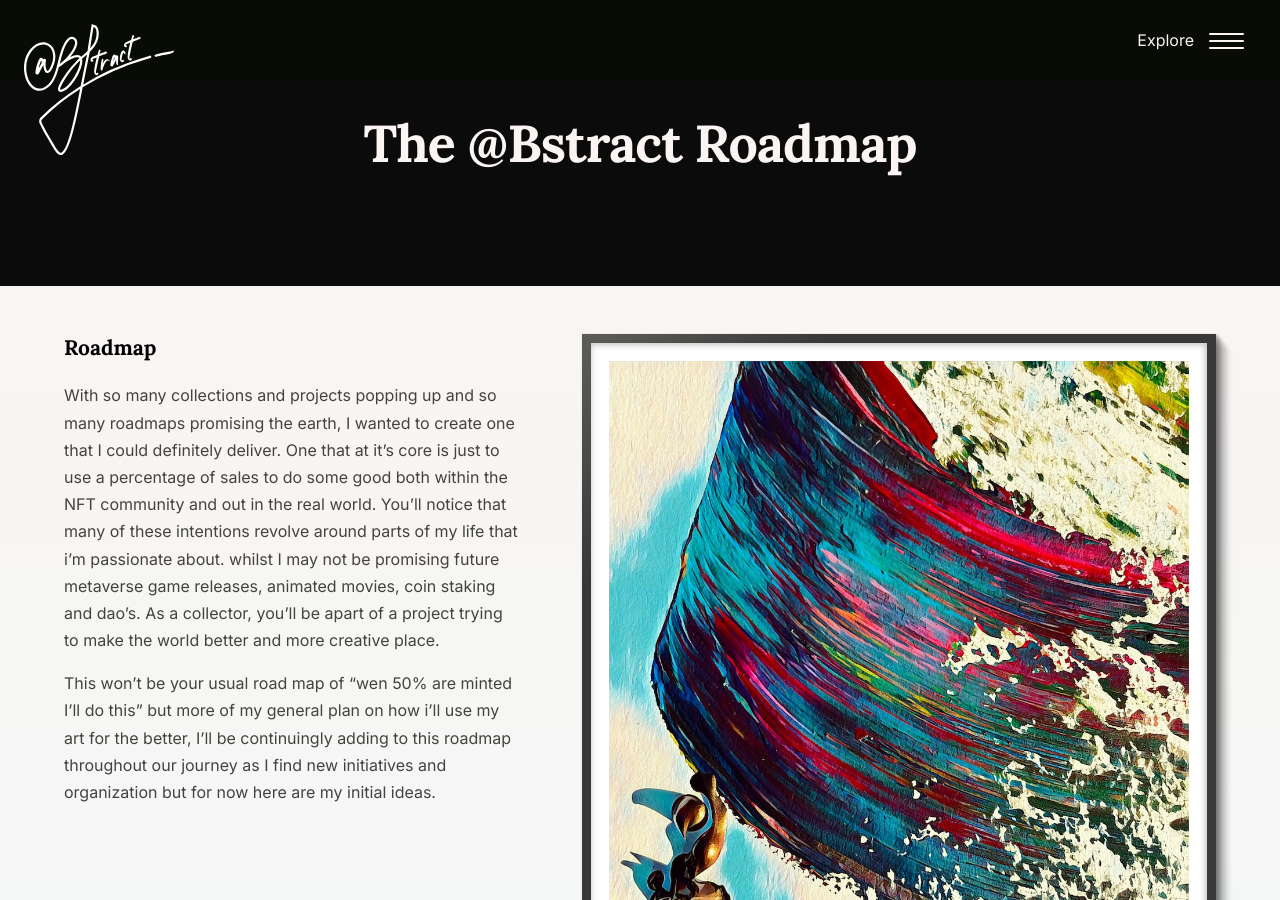
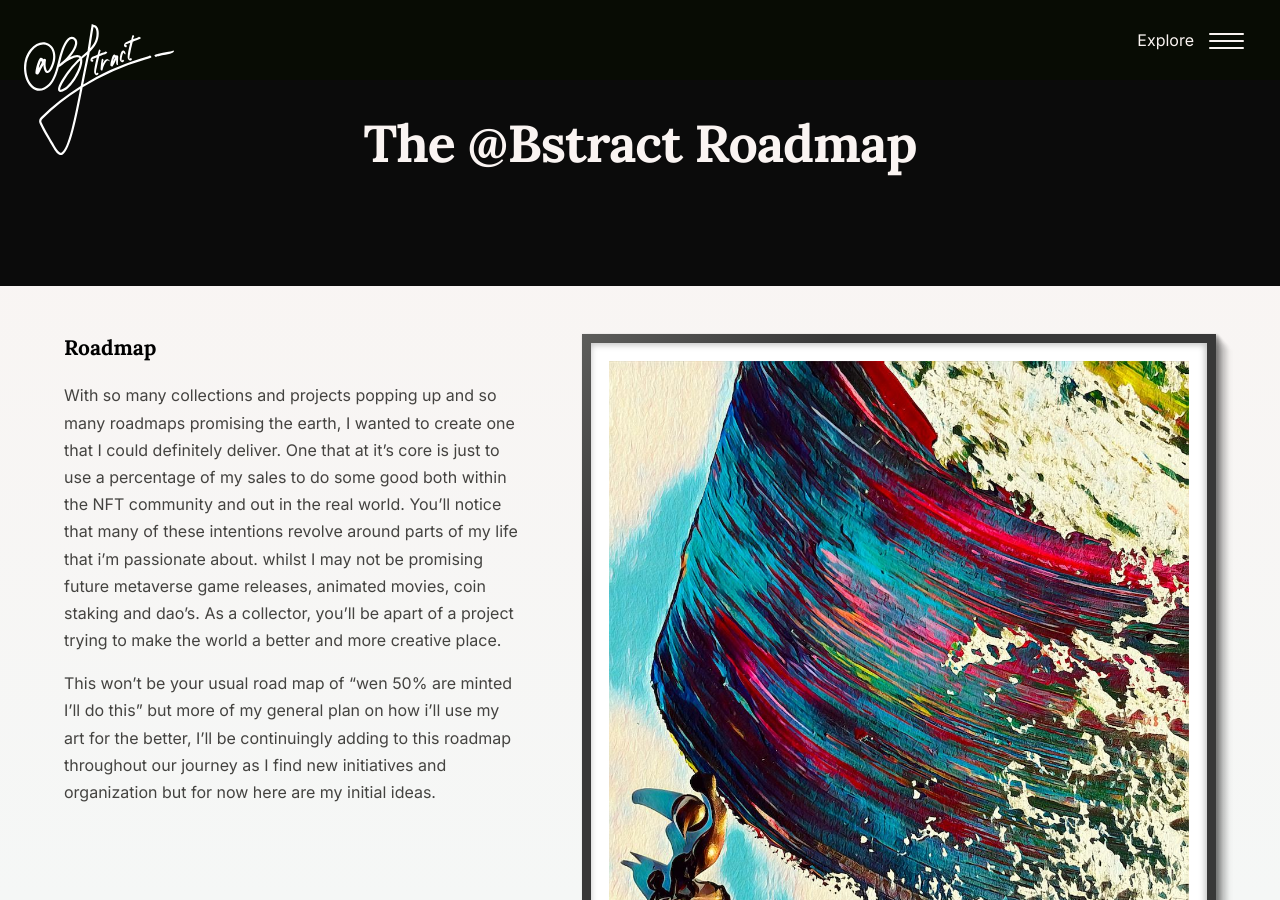
Before and after one commit to Bstract/Bstract, a Jekyll site: the page built from roadmap.html, in a window 1280 px wide and 900 px high. Built offline with Jekyll 4.4.1, drawn with Linux system fonts in a browser that asks for light colours; nearby versions of some CDN libraries; some of the changed text lies outside the part shown.

```diff
--- a/roadmap.html
+++ b/roadmap.html
@@ -19,7 +19,7 @@ permalink: /roadmap
           Roadmap
         </h3>
         <p class="editable">
-          With so many collections and projects popping up and so many roadmaps promising the earth, I wanted to create one that I could definitely deliver. One that at it&rsquo;s core is just to use a percentage of sales to do some good both within the NFT community and out in the real world. You&rsquo;ll notice that many of these intentions revolve around parts of my life that i&rsquo;m passionate about. whilst I may not be promising future metaverse game releases, animated movies, coin staking and dao&rsquo;s. As a collector, you&rsquo;ll be apart of a project trying to make the world better and more creative place.
+          With so many collections and projects popping up and so many roadmaps promising the earth, I wanted to create one that I could definitely deliver. One that at it&rsquo;s core is just to use a percentage of my sales to do some good both within the NFT community and out in the real world. You&rsquo;ll notice that many of these intentions revolve around parts of my life that i&rsquo;m passionate about. whilst I may not be promising future metaverse game releases, animated movies, coin staking and dao&rsquo;s. As a collector, you&rsquo;ll be apart of a project trying to make the world a better and more creative place.
         </p>
         <p class="editable">
           This won&rsquo;t be your usual road map of &ldquo;wen 50% are minted I&rsquo;ll do this&rdquo; but more of my general plan on how i&rsquo;ll use my art for the better, I&rsquo;ll be continuingly adding to this roadmap throughout our journey as I find new initiatives and organization but for now here are my initial ideas.
```
Also changed, not shown: other parts of roadmap.html (+1 -1 lines).
